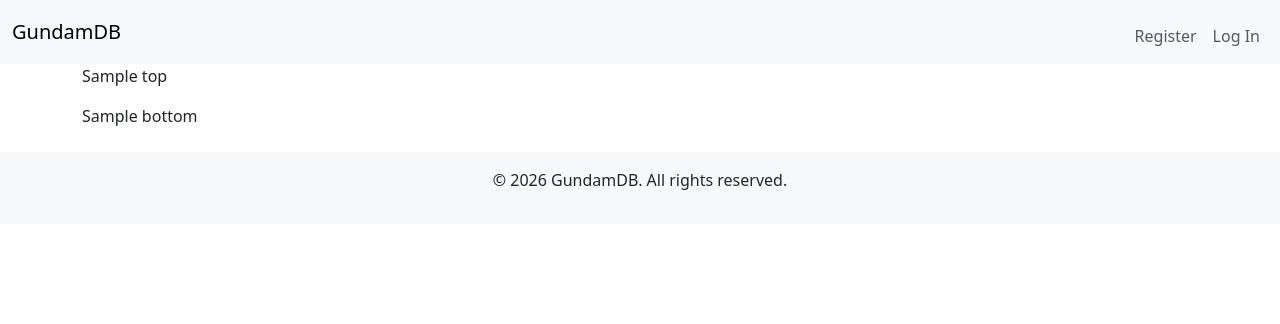
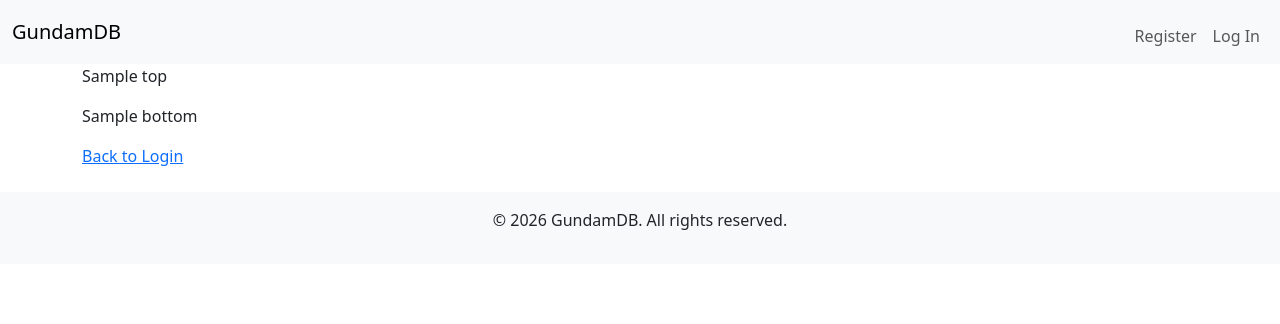
Before and after one commit to EricJostad/CS50-Final-Project, a Flask app: template templates/apology.html in a window 1280 px wide. Shown: the top 324 px of the page. Run offline with Flask 3, Linux system fonts and the light colour scheme; the template is opened without the code that fills it: most values are stand-ins (such as "Sample title", 1, 10 or a date in 2020).

Commit message:
Small QoL change to apology template

```diff
--- a/templates/apology.html
+++ b/templates/apology.html
@@ -7,4 +7,8 @@
 {% block content %}
     <p>{{ top }}</p>
     <p>{{ bottom }}</p>
+
+    {% if not session["user_id"] %}
+    <a href="/login">Back to Login</a>
+    {% endif %}
 {% endblock %}
```
Also changed, not shown: 2 other files.
